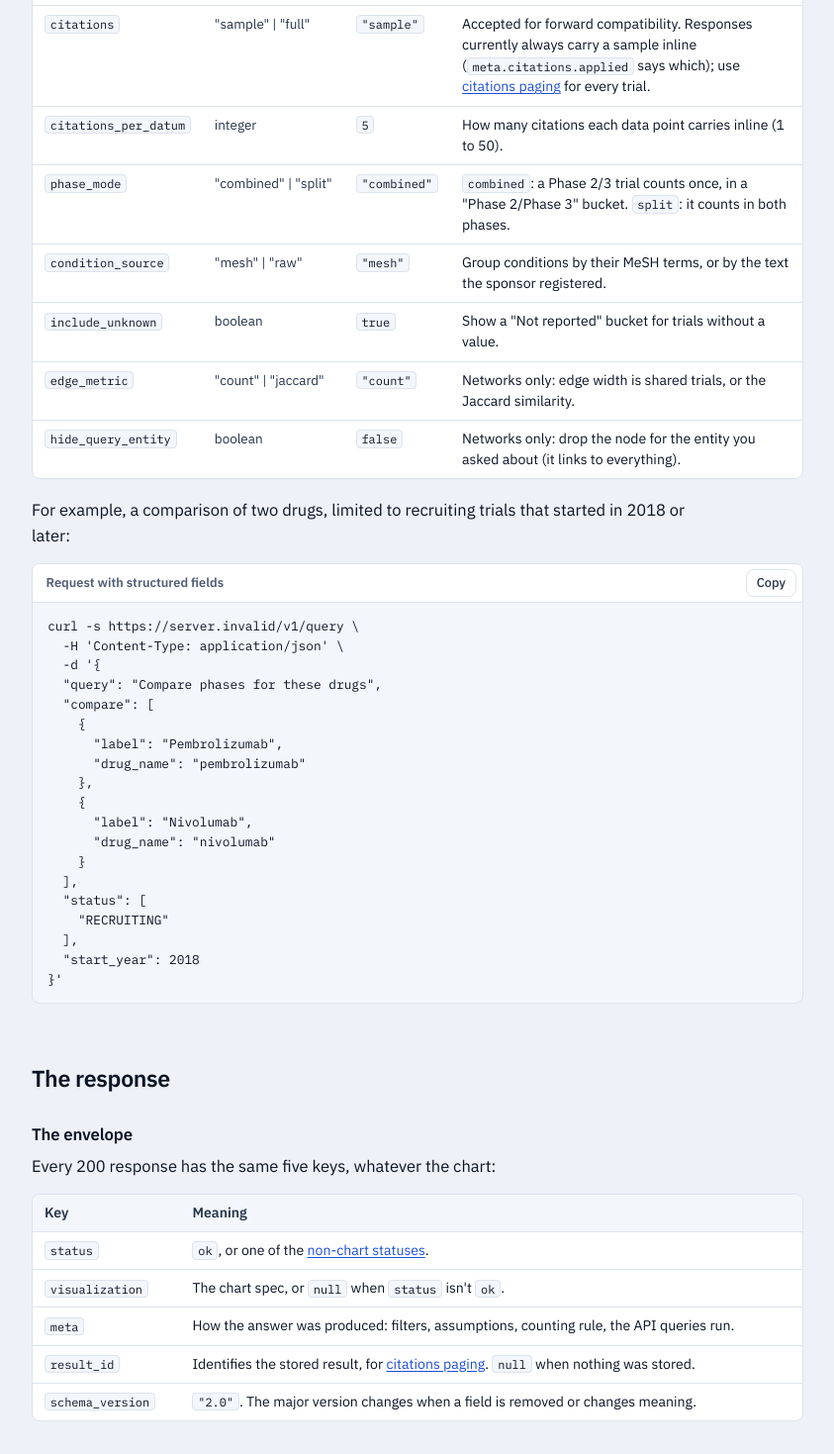
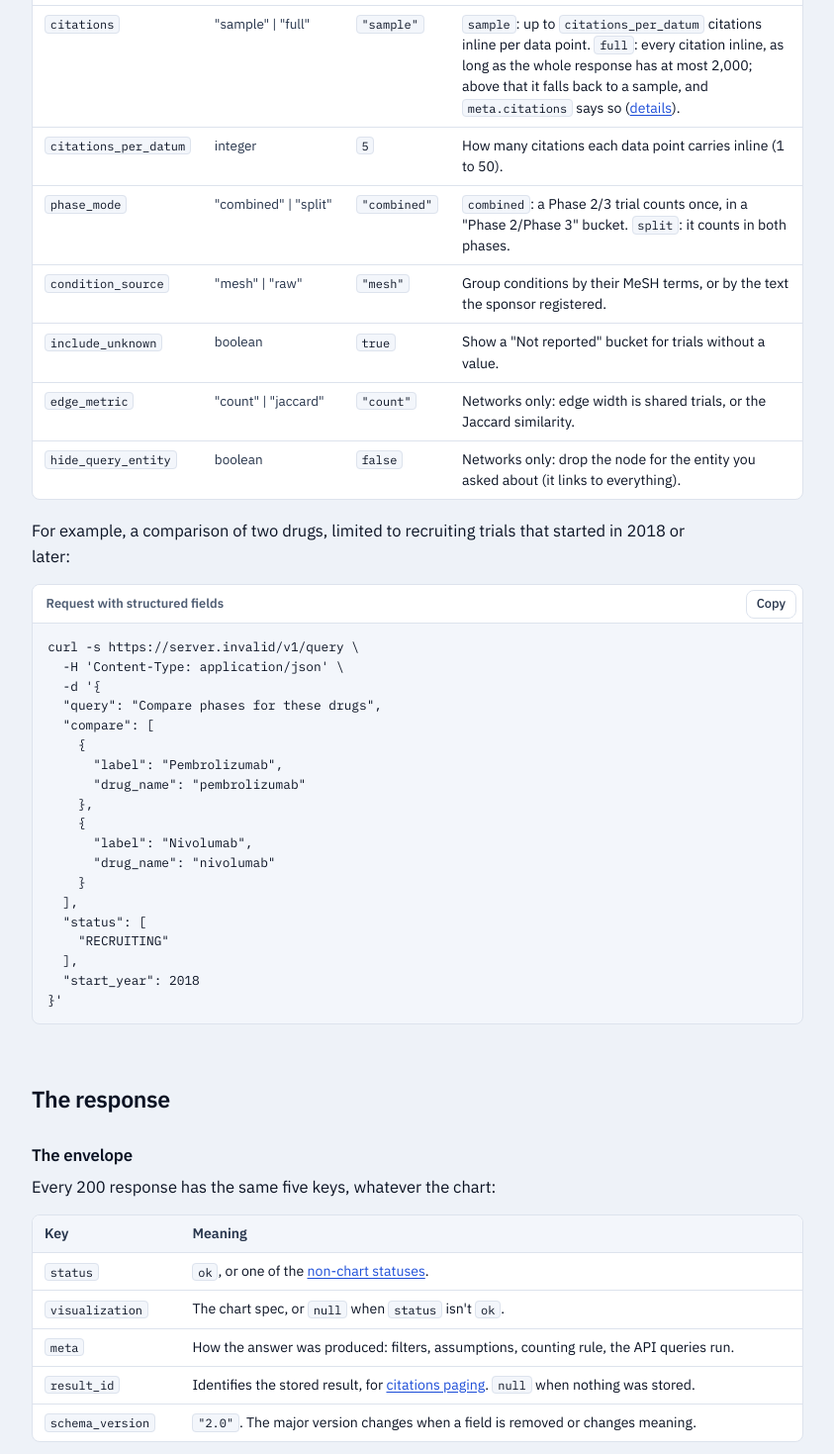
Before and after one commit to lonestarx1/clinical-trials-visualization-agent, a Next.js app in the folder frontend/: page /docs in a window 1280 px wide. Shown: the part 3140-4609 px from the top of the page at 99% size, without its empty margins (312-1155 px from the left). Built offline with nearby package versions, Linux system fonts and the light colour scheme; no server answers.

Commit message:
docs: API guide describes full citations, cached answers over budget, job expiry and the 401/404/405 bodies

```diff
--- a/frontend/app/docs/page.tsx
+++ b/frontend/app/docs/page.tsx
@@ -132,6 +132,13 @@ const ERROR_SAMPLE = `{
   }
 }`;
 
+const CITATIONS_META_SAMPLE = `// asked for full, got full
+{ "requested": "full", "applied": "full", "per_datum": 5, "reason": null }
+
+// asked for full on a broad question: too many to inline
+{ "requested": "full", "applied": "sample", "per_datum": 5,
+  "reason": "2,000 citation limit exceeded (17,450 contributing trial references); page through them with the citations endpoint" }`;
+
 const ACCEPTED_SAMPLE = `HTTP/1.1 202 Accepted
 
 {
@@ -199,7 +206,7 @@ const REQUEST_FIELDS: Row[] = [
   ["top_n", "integer or null", "null", <>Keep only the top N categories (1 to 50).</>],
   ["match_mode", "\"strict\" | \"broad\"", "\"strict\"", <>How drugs and conditions match. <code>strict</code> uses the intervention and condition fields (with synonyms); <code>broad</code> also matches titles, keywords and descriptions.</>],
   ["sponsor_role", "\"lead\" | \"any\"", "\"lead\"", <><code>lead</code>: the lead sponsor only. <code>any</code>: lead sponsor or collaborator.</>],
-  ["citations", "\"sample\" | \"full\"", "\"sample\"", <>Accepted for forward compatibility. Responses currently always carry a sample inline (<code>meta.citations.applied</code> says which); use <a href="#citations">citations paging</a> for every trial.</>],
+  ["citations", "\"sample\" | \"full\"", "\"sample\"", <><code>sample</code>: up to <code>citations_per_datum</code> citations inline per data point. <code>full</code>: every citation inline, as long as the whole response has at most 2,000; above that it falls back to a sample, and <code>meta.citations</code> says so (<a href="#per-datum-citations">details</a>).</>],
   ["citations_per_datum", "integer", "5", <>How many citations each data point carries inline (1 to 50).</>],
   ["phase_mode", "\"combined\" | \"split\"", "\"combined\"", <><code>combined</code>: a Phase 2/3 trial counts once, in a &quot;Phase 2/Phase 3&quot; bucket. <code>split</code>: it counts in both phases.</>],
   ["condition_source", "\"mesh\" | \"raw\"", "\"mesh\"", <>Group conditions by their MeSH terms, or by the text the sponsor registered.</>],
@@ -235,11 +242,11 @@ const META_FIELDS: [string[], React.ReactNode][] = [
   [["excluded"], <>Trials left out and why, e.g. <code>{"{"} &quot;reason&quot;: &quot;start after 2026&quot;, &quot;count&quot;: 7 {"}"}</code>.</>],
   [["notes"], <>Context for the reader, e.g. &quot;Showing the top 10 of 69 countries.&quot;</>],
   [["api_queries"], <>Every ClinicalTrials.gov API v2 query that was run, with its <code>total_count</code> (and <code>group</code> for comparisons). Open the URL to check the numbers yourself.</>],
-  [["sort", "citations"], <>How <code>data</code> is ordered (<code>by</code> x or y, <code>order</code>), and how citations were sampled.</>],
+  [["sort", "citations"], <>How <code>data</code> is ordered (<code>by</code> x or y, <code>order</code>), and which citation mode was <code>requested</code> and <code>applied</code>, with the <code>reason</code> when they differ (<a href="#per-datum-citations">full citations</a>).</>],
   [["group_overlap", "network"], <>Comparisons: trials shared by each pair of groups. Networks: node and edge counts before and after pruning, and the community algorithm.</>],
   [["data_timestamp", "retrieved_at", "cache"], <>The ClinicalTrials.gov data version, when it was read, and whether the plan and result came from cache (<code>hit</code>, <code>miss</code>, <code>revalidated</code>).</>],
   [["details"], <>Status-specific details for non-chart answers (see <a href="#statuses-errors">statuses</a>).</>],
-  [["trace_id", "guard", "planner", "narration", "usage", "timings_ms"], <><code>trace_id</code> identifies the request in our logs. <code>guard</code>, <code>planner</code>, <code>narration</code>, <code>usage</code> and <code>timings_ms</code> describe the AI stages, cost and timings.</>],
+  [["trace_id", "guard", "planner", "narration", "usage", "timings_ms"], <><code>trace_id</code> identifies the request in our logs. <code>guard</code>, <code>planner</code>, <code>narration</code>, <code>usage</code> and <code>timings_ms</code> describe the AI stages, cost and timings. <code>guard.cached: true</code> means a repeat was answered from cache while the daily AI budget was spent, without calling the guard again (see <a href="#limits">limits</a>).</>],
 ];
 
 const STATUSES: [string, React.ReactNode][] = [
@@ -252,13 +259,15 @@ const STATUSES: [string, React.ReactNode][] = [
 const ERRORS: [number, string, React.ReactNode][] = [
   [422, "invalid_request", <>The body failed validation: wrong type, out of range, or an unknown field. <code>details</code> lists each problem as <code>{"{"} loc, msg {"}"}</code>.</>],
   [400, "rejected_by_policy", <>The input safety check rejected the request.</>],
-  [404, "not_found", <>Unknown <code>job_id</code>, <code>result_id</code> or data point <code>key</code>.</>],
-  [410, "expired", <>The result is past its retention (24 hours). Run the query again.</>],
+  [401, "unauthorized", <><code>GET /v1/usage</code> without the admin token.</>],
+  [404, "not_found", <>Unknown <code>job_id</code>, <code>result_id</code> or data point <code>key</code>, or a path that doesn&apos;t exist.</>],
+  [405, "method_not_allowed", <>The path exists but not with this method, e.g. <code>GET /v1/query</code>. The <code>Allow</code> header lists the right one.</>],
+  [410, "expired", <>The result, or the finished job, is past its retention (24 hours). Run the query again.</>],
   [429, "too_many_requests", <>Too many requests from your IP (with a <code>Retry-After</code> header in seconds), or too many background jobs at once.</>],
   [503, "upstream_unavailable", <>ClinicalTrials.gov kept failing after retries, or its data changed mid-read. Retry later.</>],
   [503, "llm_unavailable", <>The AI model kept failing, fallback model included.</>],
   [503, "safety_check_unavailable", <>The input safety check failed; requests are refused rather than let through.</>],
-  [503, "budget_exceeded", <>Today&apos;s AI budget is spent (see <a href="#limits">limits</a>).</>],
+  [503, "budget_exceeded", <>Today&apos;s AI budget is spent and the question needs an AI call. Repeats of answered questions still work (see <a href="#limits">limits</a>).</>],
   [500, "internal_error", <>A bug on our side. Quote the <code>trace_id</code> when you report it.</>],
 ];
 
@@ -368,9 +377,12 @@ export default function DocsPage() {
             <ul>
               <li><code>key</code>: a stable identifier, used to <a href="#citations">page through its citations</a>.</li>
               <li><code>citation_count</code>: how many trials are behind it.</li>
-              <li><code>citations</code>: the first <code>citations_per_datum</code> of them, in a fixed order.</li>
+              <li><code>citations</code>: the first <code>citations_per_datum</code> of them, in a fixed order (most recent start date first, then NCT ID), or all of them with <code>citations: &quot;full&quot;</code>.</li>
               <li><code>citations_truncated</code>: <code>true</code> when there are more than shown.</li>
             </ul>
+            <p><strong>Full citations.</strong> With <code>&quot;citations&quot;: &quot;full&quot;</code>, every data point carries all its citations, as long as the response holds at most 2,000 in total. Above that you get the usual sample instead, and <code>meta.citations</code> says why. Either way, <code>meta.citations</code> reports what you asked for and what you got:</p>
+            <CodeBlock label="meta.citations" code={CITATIONS_META_SAMPLE} />
+            <p>Trials-per-year charts counted year by year only read a sample of each year, so they always answer with a sample (<code>reason</code> starts with <code>counted per year</code>). For any data point, <a href="#citations">citations paging</a> lists every trial.</p>
             <p>Each citation has the trial&apos;s <code>nct_id</code>, <code>url</code> and <code>title</code>, and <code>evidence</code>: the record fields that put the trial in this bucket, as <code>{"{"} field, excerpt {"}"}</code>. <code>field</code> is a path in the ClinicalTrials.gov study record (e.g. <code>protocolSection.designModule.phases[0]</code>) and <code>excerpt</code> is its exact value. The server checks every excerpt against the record it read before answering.</p>
 
             <h3 id="meta">Key meta fields</h3>
@@ -386,7 +398,7 @@ export default function DocsPage() {
             <p>Real errors share one body. It never contains internal details; <code>trace_id</code> links it to our logs.</p>
             <CodeBlock label="Error 422" code={ERROR_SAMPLE} />
             <Table head={["HTTP", "code", "When"]} rows={ERRORS.map(([h, c, w]) => [<span key="h" className="http">{h}</span>, <code key="c">{c}</code>, w])} />
-            <p>Retry 429 after <code>Retry-After</code> seconds and 503 after a short wait; the others won&apos;t succeed unchanged. A path that doesn&apos;t exist gets the web framework&apos;s plain 404, <code>{"{"} &quot;detail&quot;: &quot;Not Found&quot; {"}"}</code>.</p>
+            <p>Retry 429 after <code>Retry-After</code> seconds and 503 after a short wait; the others won&apos;t succeed unchanged. Every error uses this body, including a path that doesn&apos;t exist (404) and a wrong method (405).</p>
           </section>
 
           <section id="jobs" aria-labelledby="jobs-h">
@@ -402,12 +414,12 @@ export default function DocsPage() {
               <li>On <code>succeeded</code>, <code>result</code> is the normal response body, exactly as a 200 would have returned it.</li>
               <li>On <code>failed</code>, <code>error</code> is <code>{"{"} code, message, details, trace_id {"}"}</code>, the same fields as an error body. A job that hits a temporary ClinicalTrials.gov or AI failure is retried, up to 3 attempts, before it fails.</li>
             </ul>
-            <p>Asking the same question again while its job is still running returns the same job.</p>
+            <p>Asking the same question again while its job is still running returns the same job. A finished job is kept for 24 hours, like its result; after that, polling returns <code>410 expired</code>.</p>
           </section>
 
           <section id="citations" aria-labelledby="citations-h">
             <h2 id="citations-h">Citations paging</h2>
-            <p>The response carries a sample of each data point&apos;s trials. This endpoint lists all of them, in the same order:</p>
+            <p>The response usually carries a sample of each data point&apos;s trials. This endpoint lists all of them, in the same order, whatever the citation mode:</p>
             <Endpoint method="GET" path="/v1/results/{result_id}/citations" />
             <Table head={["Parameter", "Meaning"]} rows={[
               [<code key="p">datum</code>, <>Required. The data point&apos;s <code>key</code>, e.g. <code>PHASE1</code>, <code>pembrolizumab|PHASE2</code> or <code>drug:ipilimumab|drug:nivolumab</code>.</>],
@@ -432,10 +444,11 @@ export default function DocsPage() {
             <Table head={["Limit", "Value", "When it's reached"]} rows={[
               ["Requests per client IP", "300 per minute, on every /v1 path", <><code>429 too_many_requests</code> with <code>Retry-After</code>.</>],
               ["Background jobs per client IP", "10 pending or running", <><code>429 too_many_requests</code> on the next broad question.</>],
-              ["Daily AI budget", "100 USD of model spend per UTC day, for everyone", <><code>POST /v1/query</code> returns <code>503 budget_exceeded</code> until midnight UTC. Jobs, citations and options keep working.</>],
+              ["Daily AI budget", "100 USD of model spend per UTC day, for everyone", <>Questions that need an AI call get <code>503 budget_exceeded</code> until midnight UTC. Asking exactly the same question as before still works if its stored answer is valid (<code>meta.cache</code> shows <code>hit</code> or <code>revalidated</code>, with no AI call). Jobs, citations and options keep working.</>],
               ["ClinicalTrials.gov", "40 requests per minute, 2 at a time, shared by all users", <>Requests wait their turn; broad questions become background jobs.</>],
               ["Answer in the request", "60 seconds (estimated)", <>Longer questions become <a href="#jobs">background jobs</a>.</>],
-              ["Result retention", "24 hours", <><code>410 expired</code> from citations paging.</>],
+              ["Result retention", "24 hours", <><code>410 expired</code> from citations paging and job polling.</>],
+              ["Full citations", "2,000 per response", <>Over it, <code>citations: &quot;full&quot;</code> falls back to a sample; <code>meta.citations.reason</code> says so.</>],
             ]} />
           </section>
 
```
